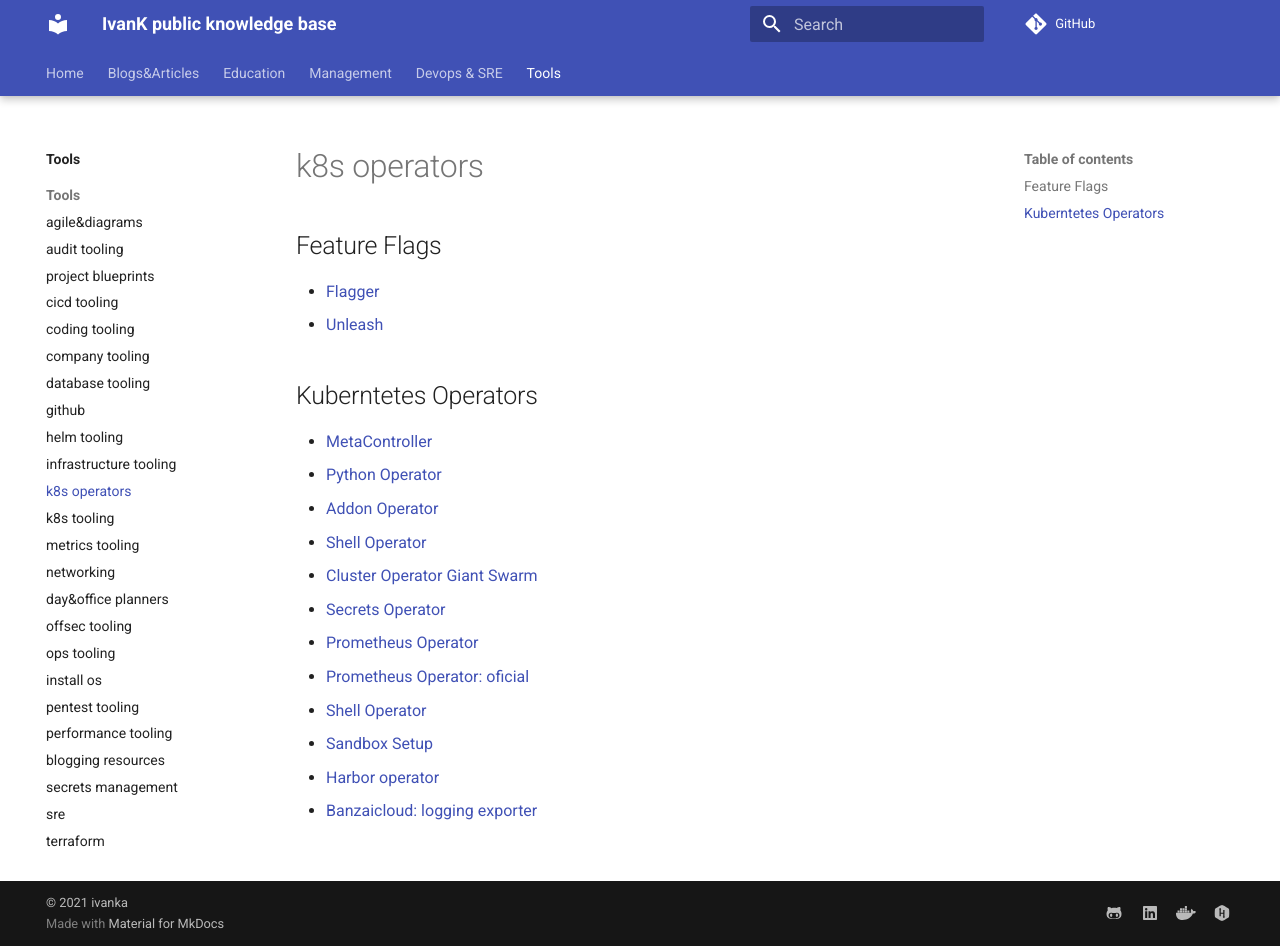
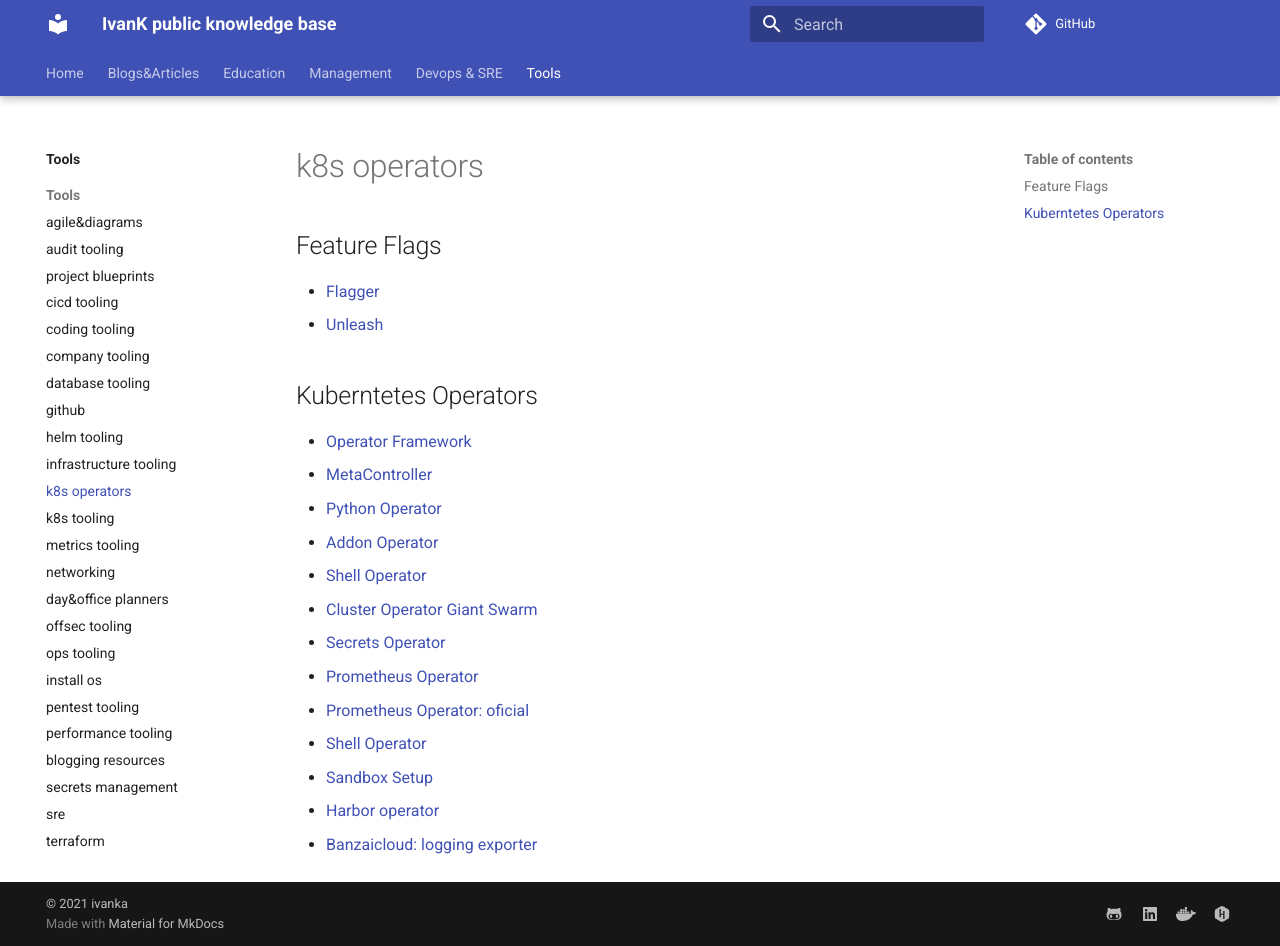
Before and after one commit to ivankatliarchuk/knowledge-base, an MkDocs documentation site: the page built from docs/tools/k8s-operators.md, in a window 1280 px wide and 946 px high. Built offline with MkDocs 1.6.1 and Material for MkDocs 9.7.7, drawn with Linux system fonts in a browser that asks for light colours; comment, search, counter and statistics services are not loaded.

Commit message:
docs: operator and infrastructure testing

```diff
--- a/docs/tools/k8s-operators.md
+++ b/docs/tools/k8s-operators.md
@@ -14,7 +14,8 @@
 
 ## Kuberntetes Operators
 
-- [MetaController](https://metacontroller.app/)
+- [Operator Framework](https://operatorframework.io)
+- [MetaController](https://metacontroller.app)
 - [Python Operator](https://github.com/zalando-incubator/kopf)
 - [Addon Operator](https://github.com/flant/addon-operator)
 - [Shell Operator](https://github.com/flant/shell-operator)
```
Also changed, not shown: docs/tools/infrastructure.md (+2 -0 lines).
